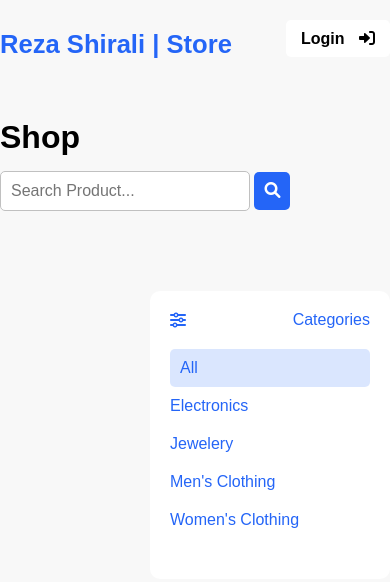
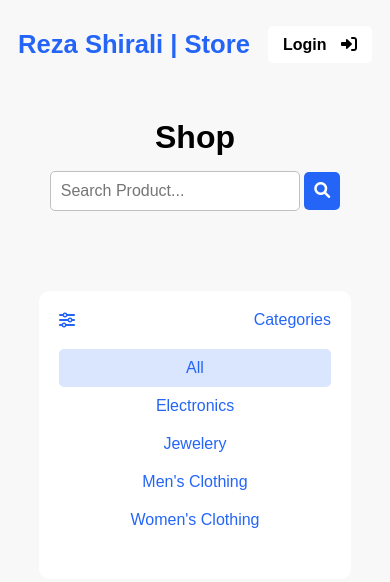
Before and after one commit to Reza-Shirali/Store, a plain HTML site: page index.html in a window 390 px wide. Drawn offline with Linux system fonts and the light colour scheme; no server answers.

Commit message:
Finish Responsive

```diff
--- a/assets/styles/index.css
+++ b/assets/styles/index.css
@@ -1,6 +1,7 @@
 .header {
   display: flex;
   justify-content: space-between;
+  align-items: center;
   padding: 30px 0;
   margin-bottom: 30px;
 }
@@ -134,7 +135,7 @@
   width: 100%;
 }
 
-.products > div{
+.products > div {
   background-color: #fff;
   width: 250px;
   margin-bottom: 20px;
@@ -147,26 +148,26 @@
   position: relative;
 }
 
-.image__product{
+.image__product {
   width: 220px;
   height: 220px;
   margin: 50px 0 40px;
 }
-.title__product-name{
+.title__product-name {
   color: var(--color-primary);
 }
 
-.wrapper__price{
+.wrapper__price {
   display: flex;
   justify-content: space-between;
   align-items: center;
   margin: 30px 0 10px;
 }
-.price{
+.price {
   color: gray;
   font-weight: 600;
 }
-.price__btn{
+.price__btn {
   color: var(--color-primary);
   background-color: var(--color-secondary);
   border: none;
@@ -183,12 +184,12 @@
   -ms-transition: all 250ms ease-in 20ms;
   -o-transition: all 250ms ease-in 20ms;
 }
-.price__btn:hover{
+.price__btn:hover {
   color: #fff;
   background-color: var(--color-primary);
 }
 
-.rate{
+.rate {
   position: absolute;
   top: 15px;
   background-color: var(--color-background);
@@ -199,10 +200,10 @@
   -moz-border-radius: 5px;
   -ms-border-radius: 5px;
   -o-border-radius: 5px;
-    font-size: .9rem;
+  font-size: 0.9rem;
 }
 
-.count{
+.count {
   position: absolute;
   top: 15px;
   right: 15px;
@@ -214,5 +215,61 @@
   -moz-border-radius: 5px;
   -ms-border-radius: 5px;
   -o-border-radius: 5px;
-    font-size: .9rem;
+  font-size: 0.9rem;
 }
+
+@media screen and (max-width: 1200px) {
+  .header {
+    margin-left: 100px;
+    margin-right: 100px;
+  }
+
+  .search {
+    text-align: center;
+  }
+}
+@media screen and (max-width:776px){
+  .header{
+    margin-right: 0;
+    margin-left: 0;
+    justify-content: space-evenly;
+  }
+  .products{
+    justify-content: center;
+  }
+}
+
+@media screen and (max-width: 553px) {
+  .header {
+    justify-content: space-evenly;
+  }
+}
+
+@media screen and (max-width:528px){
+  .container{
+    flex-direction: column-reverse;
+  }
+  .title__filter{
+    width: 100%;
+  }
+  .filter{
+    margin: 0 auto 29px auto;
+    width: 80%;
+  }
+  .list__filter{
+    width: 100%;
+    align-items: center !important;
+  }
+}
+
+@media screen and (max-width:517px) {
+  .products{
+    justify-content: center;
+  }
+  .products > div{
+    width: 80%;
+  }
+  .container{
+    text-align: center;
+  }
+}
```
Also changed, not shown: assets/styles/auth.css (+7 -0 lines). Lines whose indentation alone changed are shown as unchanged.
